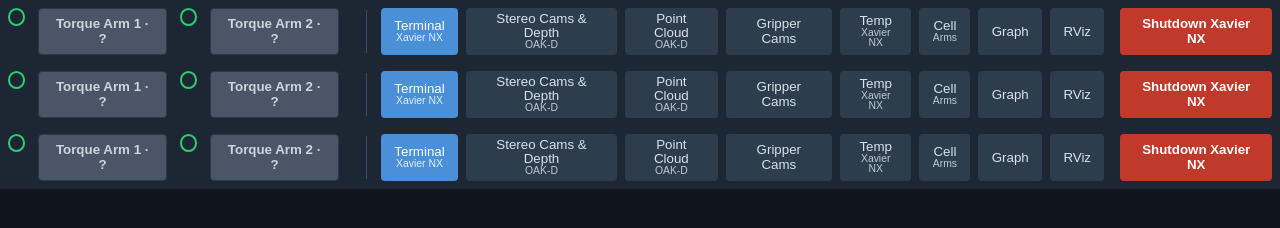
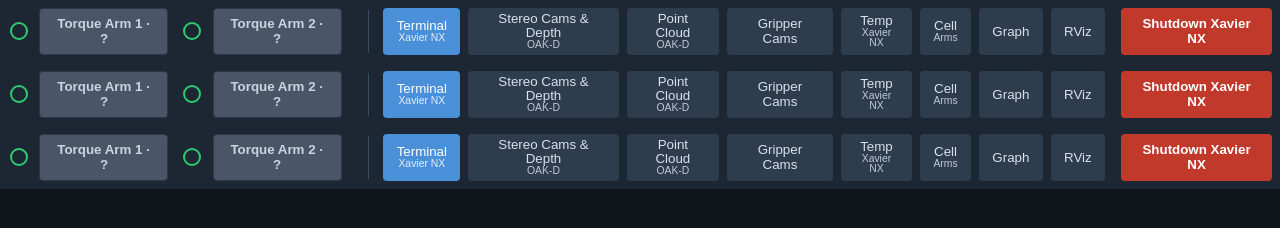
Before and after one commit to kamalimiquel/Jetson-SO100-OAK-ROS2, a plain HTML site: page docker/web/index.html in a window 1280 px wide. Drawn offline with Linux system fonts and the light colour scheme; no server answers.

Commit message:
fix(web): centre the park ring on the torque button and the P in the ring
nav is a flex row, so the ring is a flex item: it was stretching to the top of the row and being squeezed to
11 px wide. flex: 0 0 18px + align-self: center fixes both, and inline-flex with line-height 1 centres the
letter. Measured after: ring 18x18, centre exactly on the button's centre (delta 0.0 px) for both arms.

```diff
--- a/docker/web/index.html
+++ b/docker/web/index.html
@@ -19,10 +19,15 @@
   nav button.torque.on { background: #e07b1f; border-color: #9c5413; }
   nav button.torque.unknown { background: #4a5568; border-color: #2d3748; color: #cbd5e0; }
   nav button.torque:disabled { opacity: 0.6; cursor: progress; }
-  /* parked indicator: filled green with a P when the arm is in its parked pose, an empty green ring when not */
-  nav span.park { width: 18px; height: 18px; border-radius: 50%; display: inline-block; vertical-align: middle;
-                  border: 2px solid #2ecc71; margin-right: 0.4em; box-sizing: border-box;
-                  font: 700 11px/14px system-ui, sans-serif; text-align: center; color: transparent; }
+  /* parked indicator: filled green with a P when the arm is in its parked pose, an empty green ring when not.
+     inline-flex + line-height:1 centres the letter in the circle; vertical-align:middle aligns the circle with
+     the button text rather than with its baseline. */
+  /* nav is a flex row, so the ring is a flex item: it must not shrink (it collapsed to 11 px) and it must
+     centre itself against the button's height rather than stretch to the top of the row. */
+  nav span.park { flex: 0 0 18px; align-self: center; width: 18px; height: 18px; border-radius: 50%;
+                  display: inline-flex; align-items: center; justify-content: center;
+                  border: 2px solid #2ecc71; margin-right: 0.35em; margin-left: 0.15em; box-sizing: border-box;
+                  font: 700 11px/1 system-ui, sans-serif; color: transparent; text-align: center; }
   nav span.park.on { background: #2ecc71; color: #0b0e13; }
   nav span.park.unknown { border-color: #4a5568; }
   nav span.sep { width: 1px; background: #3c4c60; margin: 0.15em 0.4em; }
```
